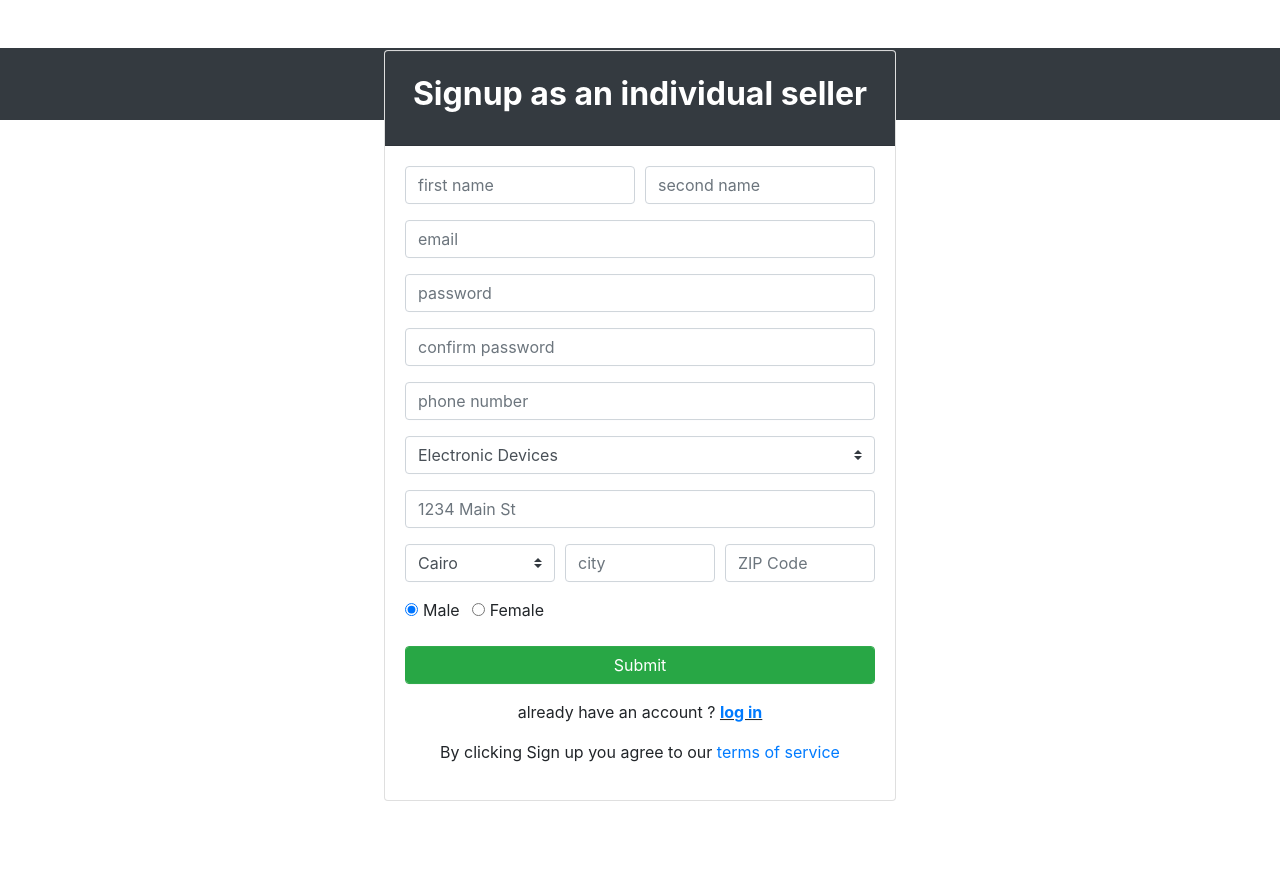
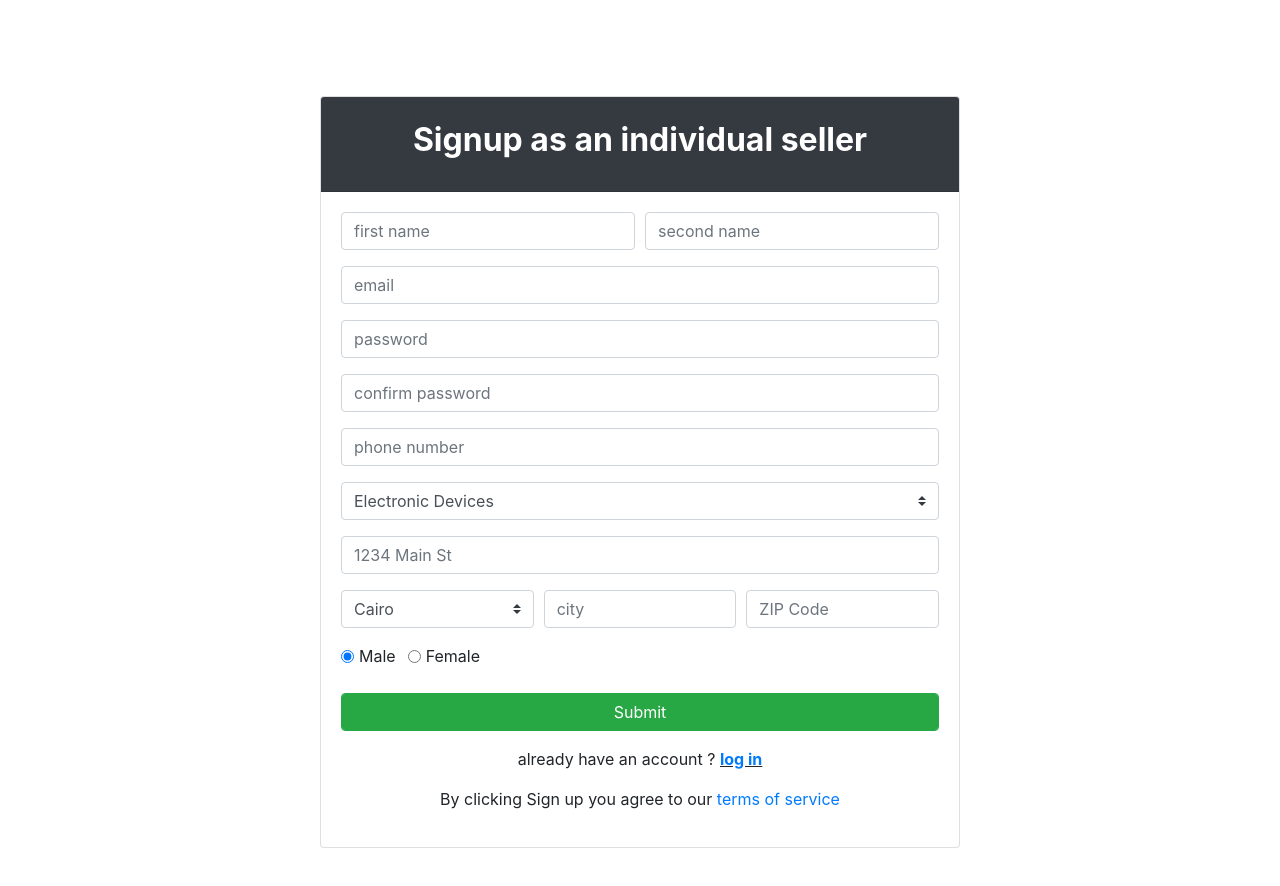
Before and after one commit to bendary577/MyEasy---Front-end, a React (Create React App) app: page /signup in a window 1280 px wide. Shown: the top 886 px of the page. Before the commit the page ends 802 px from the top, so only its background shows below. Built offline with nearby package versions, Linux system fonts and the light colour scheme.

Commit message:
registeration edit

```diff
--- a/public/css/signin.css
+++ b/public/css/signin.css
@@ -1,41 +1,7 @@
-/*
-.loginDiv {
-  background-image: linear-gradient(
-      to bottom,
-      rgba(2, 0, 36, 0.6) 0%,
-      rgba(118, 118, 179, 0.6) 0%,
-      rgba(84, 145, 201, 0.6) 0%,
-      rgba(109, 193, 146, 0.6) 26%,
-      rgba(71, 200, 184, 0.6) 44%,
-      rgba(60, 202, 195, 0.6) 59%,
-      rgba(52, 203, 203, 0.6) 74%,
-      rgba(0, 212, 255, 0.6) 100%
-    ),
-    url("../images/signupBackground.jpg");
-  background-position: right top;
-  background-size: cover;
-  background-repeat: no-repeat;
-  background-attachment: fixed;
-  position: relative;
-  height: 100%;
-  width: 100%;
-}
-
-
-
-/* @media screen and (max-width: 992px) and (min-width: 769px) {
+@media screen and (max-width: 992px) and (min-width: 769px) {
   .cardDiv {
-    width:35%;
+    width: 35%;
   }
-}
-*/
-
-.login {
-  position: absolute;
-  top: 50%;
-  left: 50%;
-  transform: translate(-50%, -50%);
-  width: 40%;
 }
 
 @media screen and (max-width: 768px) and (min-width: 577px) {
--- a/public/css/signup.css
+++ b/public/css/signup.css
@@ -1,36 +1,17 @@
-.signup {
-  margin-top: 2%;
-  margin-bottom: 2%;
-  position: absolute;
-  top: 50%;
-  left: 50%;
-  transform: translate(-50%, -50%);
-  width: 40%;
-}
-
 @media screen and (max-width: 768px) and (min-width: 577px) {
-  .signupDiv {
-    height: 100%;
-  }
-  .signup {
+  .signupCard {
     width: 80%;
   }
 }
 
 @media screen and (max-width: 576px) and (min-width: 401px) {
-  .signupDiv {
-    height: 100%;
-  }
-  .signup {
+  .signupCard {
     width: 80%;
   }
 }
 
 @media screen and (max-width: 400) {
-  .signupDiv {
-    height: 100%;
-  }
-  .signup {
+  .signupCard {
     width: 80%;
   }
 }
--- a/src/App.js
+++ b/src/App.js
@@ -1,6 +1,5 @@
 import React, { Component } from 'react';
 import { BrowserRouter, Route, Switch } from 'react-router-dom';
-import Footer from "./ScreenSnippets/Footer";
 import Home from "./Screens/Home";
 import SignIn from "./Screens/SignIn";
 import SignUp from "./Screens/SignUp";
@@ -62,8 +61,11 @@ class App extends Component {
                         <Store />
                     </Route>
 
+                    <Route exact path="/home">
+                        <Home />
+                    </Route>
+
                 </Switch>
-                <Footer />
             </BrowserRouter>
         );
     }
--- a/src/Screens/SignIn.js
+++ b/src/Screens/SignIn.js
@@ -1,5 +1,4 @@
 import React, { Component } from "react";
-import Navbar from "../ScreenSnippets/Navbar";
 import { Link } from "react-router-dom";
 import { FontAwesomeIcon } from "@fortawesome/react-fontawesome";
 import {
@@ -8,15 +7,14 @@ import {
     faGoogle,
     faLinkedin
 } from "@fortawesome/free-brands-svg-icons";
-//import "../../public/css/signin.css";
+import "../../public/css/signin.css";
 
 class SignIn extends Component {
     render() {
         return (
             <div className="loginDiv">
-                <Navbar />
-                <div className="col-xs-12 col-lg-6 m-auto">
-                    <div className="">
+                <div className="login d-flex justify-content-center align-items-center my-5">
+                    <div className="card loginCard w-50 mt-5">
                         {/*--------------------- card header ------------------------------------------------ */}
 
                         <div className="card-header bg-dark text-body text-center font-weight-bold py-4">
@@ -178,6 +176,7 @@ class SignIn extends Component {
                     {/*--------------------- end card ----------------------------------------- */}
                 </div>
             </div>
+
         );
     }
 }
--- a/src/Screens/SignUp.js
+++ b/src/Screens/SignUp.js
@@ -1,14 +1,16 @@
 import React, { Component } from "react";
 import { Link } from "react-router-dom";
 import "../../public/css/signup.css";
+import Footer from "../ScreenSnippets/Footer";
+import Navbar from "../ScreenSnippets/Navbar";
 
 
 class Signup extends Component {
     render() {
         return (
             <div className="signupDiv">
-                <div className="signup">
-                    <div className="card signupCard">
+                <div className="signup d-flex justify-content-center align-items-center my-5">
+                    <div className="card signupCard w-50 mt-5">
                         {/*--------------------- card header ------------------------------------------------ */}
 
                         <div className="card-header bg-dark text-body text-center font-weight-bold py-4">
```
Also changed, not shown: 2 other files (tests, documents, lock files or other folders).
